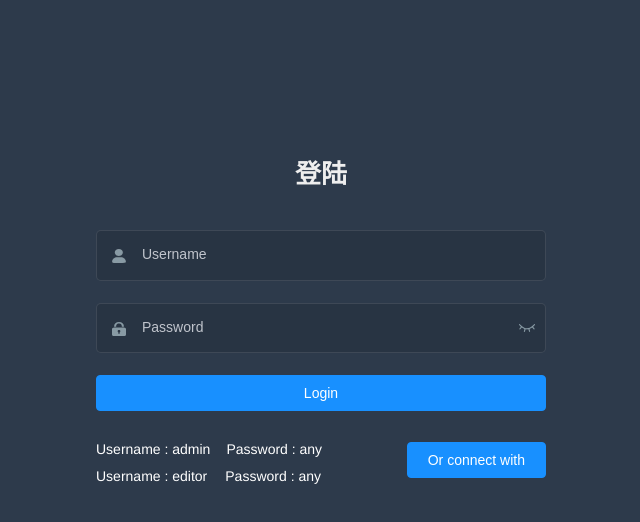
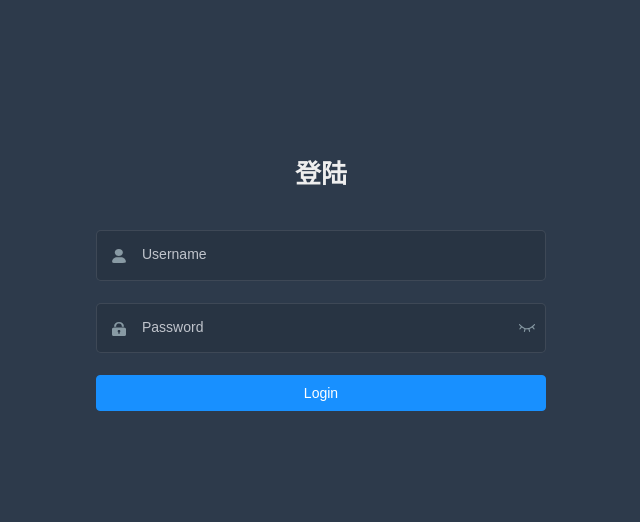
Before and after one commit to laitySunPiaoliang/system-web, a Vue app: page /#/login in a window 1280 px wide. Shown: the top 522 px of the page, without its empty margins (319-959 px from the left). Built offline with nearby package versions, Linux system fonts and the light colour scheme.

Commit message:
添加上代理

```diff
--- a/src/views/login/index.vue
+++ b/src/views/login/index.vue
@@ -46,21 +46,6 @@
       </el-tooltip>
 
       <el-button :loading="loading" type="primary" style="width:100%;margin-bottom:30px;" @click.native.prevent="handleLogin">Login</el-button>
-
-      <div style="position:relative">
-        <div class="tips">
-          <span>Username : admin</span>
-          <span>Password : any</span>
-        </div>
-        <div class="tips">
-          <span style="margin-right:18px;">Username : editor</span>
-          <span>Password : any</span>
-        </div>
-
-        <el-button class="thirdparty-button" type="primary" @click="showDialog=true">
-          Or connect with
-        </el-button>
-      </div>
     </el-form>
   </div>
 </template>
--- a/vue.config.js
+++ b/vue.config.js
@@ -6,7 +6,7 @@ function resolve(dir) {
   return path.join(__dirname, dir)
 }
 
-const name = defaultSettings.title || 'vue Element Admin' // page title
+const name = defaultSettings.title || 'system-web' // page title
 
 // If your port is set to 80,
 // use administrator privileges to execute the command line.
@@ -36,7 +36,15 @@ module.exports = {
       warnings: false,
       errors: true
     },
-    before: require('./mock/mock-server.js')
+    proxy: {
+      '/api': {
+        target: 'http://localhost:8088',
+        pathRewrite: { '^/api': '/system' }
+      }
+    }
+    // 需要mock的时候开启
+    // ,
+    // before: require('./mock/mock-server.js')
   },
   configureWebpack: {
     // provide the app's title in webpack's name field, so that
```
Also changed, not shown: 1 other file (tests, documents, lock files or other folders).
